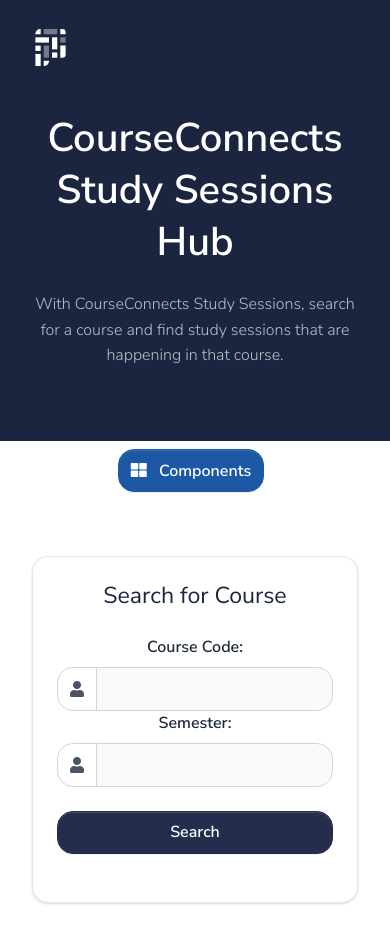
After one commit to rashidkolaghassi/CourseConnects, a Flask app: page /studysessions in a window 390 px wide. The commit adds this page. Run offline with Flask 3, Linux system fonts and the light colour scheme; a user stored in the database is signed in; some libraries are stand-ins or nearby versions.

Commit message:
study sessions

```diff
--- a/app/__init__.py
+++ b/app/__init__.py
@@ -27,6 +27,7 @@ def create_app():
     from .web.friends_web import Friends_web
     from .api.friends import friends
     from .api.study_sessions import study
+    from .web.study_web import study_web
 
 
     app.register_blueprint(auth,url_prefix='/')
@@ -36,6 +37,7 @@ def create_app():
     app.register_blueprint(Friends_web,url_prefix='/')
     app.register_blueprint(friends, url_prefix='/')
     app.register_blueprint(study,url_prefix='/')
+    app.register_blueprint(study_web,url_prefix='/')
 
     @login_manager.user_loader
     def user_loader(user_id):
--- a/app/templates/home/index.html
+++ b/app/templates/home/index.html
@@ -104,7 +104,7 @@
                         </div>
 
                         <div class="d-flex justify-content-center align-items-center mb-5.4">
-                            <a href="auth.register_web" class="btn btn-tertiary mb-3 mt-2 me-2 me-md-3 animate-up-2"><span
+                            <a href="{{ url_for('study_web.studysession_web') }}" class="btn btn-tertiary mb-3 mt-2 me-2 me-md-3 animate-up-2"><span
                                     class="fas fa-th-large me-2"></span> <span class="d-none d-md-inline">Study Sessions
                                     </span> <span class="d-md-none">Components</span></a>
                         </div>
--- /dev/null
+++ b/app/templates/study/home.html
@@ -0,0 +1,138 @@
+{% extends "layouts/base.html" %}
+
+{% block title %} Add Course {% endblock %}
+
+<!-- Specific Page CSS goes HERE  -->
+{% block stylesheets %}
+
+
+
+{% endblock stylesheets %}
+
+{% block content %}
+
+    <main>
+
+        {% include 'includes/preloader.html' %}
+
+  <!-- Hero -->
+  <section class="section-header bg-secondary text-white">
+    <div class="container">
+       <div class="row justify-content-between align-items-center">
+          <div class="col-12 col-md-7 col-lg-6 text-center text-md-left">
+                <h1 class="display-2 mb-4">CourseConnects Study Sessions<br class="d-none d-md-inline"> Hub</h1>
+                <p class="lead mb-4 text-muted">With CourseConnects Study Sessions, search for a course and find study sessions that are happening in that course. </p>
+            </div>
+          <div class="col-12 col-md-5 d-none d-md-block text-center"><img src="/static/assets/img/illustrations/about-illustration.svg" alt=""></div>
+       </div>
+    </div>
+    <figure class="position-absolute bottom-0 left-0 w-100 d-none d-md-block mb-n2">
+       <svg class="fill-white" version="1.1" xmlns="http://www.w3.org/2000/svg" xmlns:xlink="http://www.w3.org/1999/xlink" x="0px" y="0px" viewBox="0 0 1920 43.4" style="enable-background:new 0 0 1920 43.4;" xml:space="preserve">
+          <path d="M0,23.3c0,0,405.1-43.5,697.6,0c316.5,1.5,108.9-2.6,480.4-14.1c0,0,139-12.2,458.7,14.3 c0,0,67.8,19.2,283.3-22.7v35.1H0V23.3z"></path>
+       </svg>
+    </figure>
+</section>
+<!-- End of Hero section -->
+
+
+<div class="d-flex justify-content-center align-items-center mb-4">
+    <a href="{{ url_for('friends_web.getmyFriends') }}" class="btn btn-tertiary mb-3 mt-2 me-2 me-md-3 animate-up-2"><span
+            class="fas fa-th-large me-2"></span> <span class="d-none d-md-inline">Study Sessions
+            </span> <span class="d-md-none">Components</span></a>
+</div>
+
+        {% if msg %}
+                <span class="text-danger">
+                    {{ msg | safe }}
+                </span>
+            {% endif %}
+        </span>
+
+
+        <!--Start of Course Entry Form-->
+        <div class="container" >
+            <div class="row justify-content-center">
+                <div class="col-12 d-flex align-items-center justify-content-center">
+                    <div class="signin-inner my-4 my-lg-0 bg-white shadow-soft border rounded border-gray-300 p-4 p-lg-5 w-100 fmxw-500">
+                        <div class="text-center text-md-center mb-4 mt-md-0">
+                            <h1 class="mb-0 h3">
+                                <a target="_blank">Search for Course</a>
+                            </h1>
+                            <br />
+                            <span class="font-weight-normal">
+
+        </span>
+
+            <form method="post" action="" action="#">
+
+                {{ form.hidden_tag() }}
+                <div class="form-group mb-4">
+                    <label for="">Course Code:</label>
+                    <div class="input-group">
+                        <span class="input-group-text" id="basic-addon1"><span class="fas fa-user"></span></span>
+                        {{ form.course_name(class="form-control") }}
+                    </div>
+
+                <div class="form-group mb-4">
+                    <label for="Semester">Semester:</label>
+                    <div class="input-group">
+                        <span class="input-group-text" id="basic-addon1"><span class="fas fa-user"></span></span>
+                        {{ form.semester(class="form-control") }}
+                    </div>
+                </div>
+                <div class="d-grid">
+                    <button type="submit" name="find" class="btn btn-primary">Search</button>
+                </div>
+            </form>
+
+
+
+        {%if study_sessions%}
+        <!--Start of Table Section-->
+        <div class="section section-md">
+            <!-- <div class="container"> -->
+                <!-- <div class="row justify-content-center"> -->
+                    <!-- <div class="col-lg-12"> -->
+                        <div class="mb-3">
+                            <span class="h5">Study Sessions:</span>
+                        </div>
+                        <div class="mb-3">
+                            <table class="table" style="width: 120%;">
+                            <th scope="col">#</th>
+                            <th scope="col">Course Name</th>
+                            <th scope="col">Date</th>
+                            <th scope="col">Start Time</th>
+                            <th scope="col">End Time</th>
+                            <th scope="col">Action</th>
+                    </tr>
+                </thead>
+                <tbody>
+                    {% for study in study_sessions['study_sessions'] %}
+                    <tr>
+                        <th scope="row">{{loop.index}}</th>
+                        <td>
+                            <div class="d-flex align-items-center">
+                                {{study['course_name'] }}<span class="badge badge-primary ml-2"> </span>
+                            </div>
+                        </td>
+                        <td>{{study['date']}}</td>
+                        <td>{{study['start_time']}}</td>
+                        <td>{{study['end_time']}}</td>
+
+                    </tr>
+                </tbody>
+                {% endfor %}
+            </table>
+
+            {% endif %}
+
+
+    </span>
+                            </div>
+                    </div>
+                </div>
+            </div>
+        </div>
+</section>
+
+{% endblock content %}
--- /dev/null
+++ b/app/web/study_web.py
@@ -0,0 +1,37 @@
+from ..models import User, Course, User_Courses, db,Study,Study_Participants
+from ..forms import AddCoursesForm
+
+# Third-party libraries
+from flask import Flask, redirect, url_for,Blueprint,jsonify,render_template, request
+from flask_sqlalchemy import SQLAlchemy
+from flask_login import UserMixin, current_user, login_required
+import requests
+from ..forms import  FindFriendsForm
+
+
+study_web = Blueprint('study_web',__name__)
+
+
+from ..functions.courses_functions import addCourses, getCourses, deleteCourses
+from ..functions.study_functions import find_study_sessions, create_study_session,join_study_session
+
+@study_web.route('/studysessions',methods=['GET','POST'])
+@login_required
+def studysession_web():
+    # global msg
+    if request.method== 'GET':
+        course_form = FindFriendsForm(request.form)
+        # local_msg=msg
+        # msg=None
+        return render_template("study/home.html",form=course_form)
+        # return render_template("study/home.html",form=course_form,msg=local_msg)
+
+    if request.method == 'POST':
+        find_friends_form = FindFriendsForm(request.form)
+        if 'find' in request.form:
+            course_names = request.form.get('course_name')
+            semesters_ = request.form.get('semester')
+
+            response=find_study_sessions(course_names,semesters_).json
+            print(response)
+            return render_template("study/home.html",form=find_friends_form,study_sessions=response)
```
Also changed, not shown: app/api/study_sessions.py (+23 -5 lines), app/functions/study_functions.py (+33 -8 lines), app/models.py (+16 -3 lines), app/db.sqlite, 1 other file.
